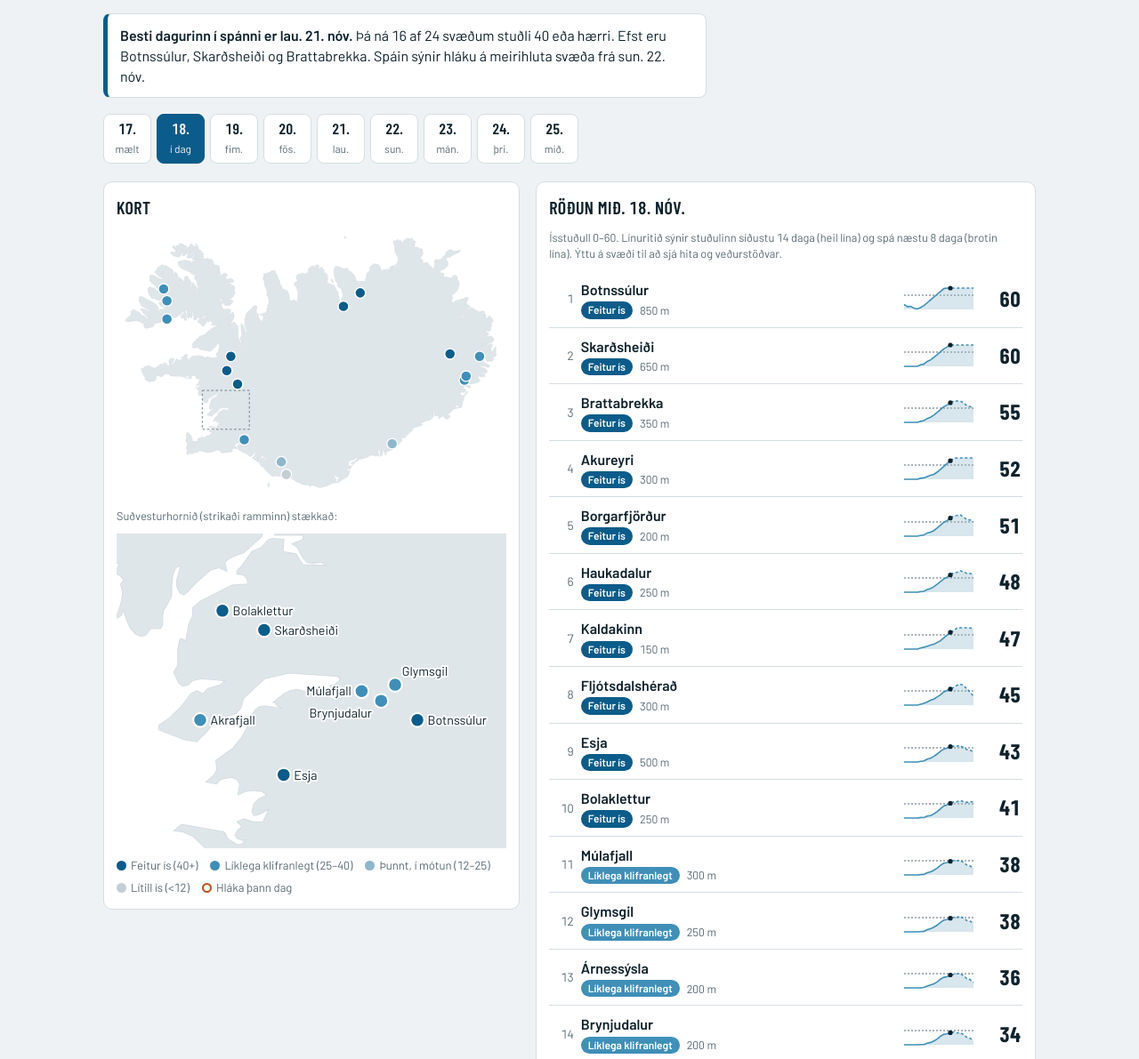
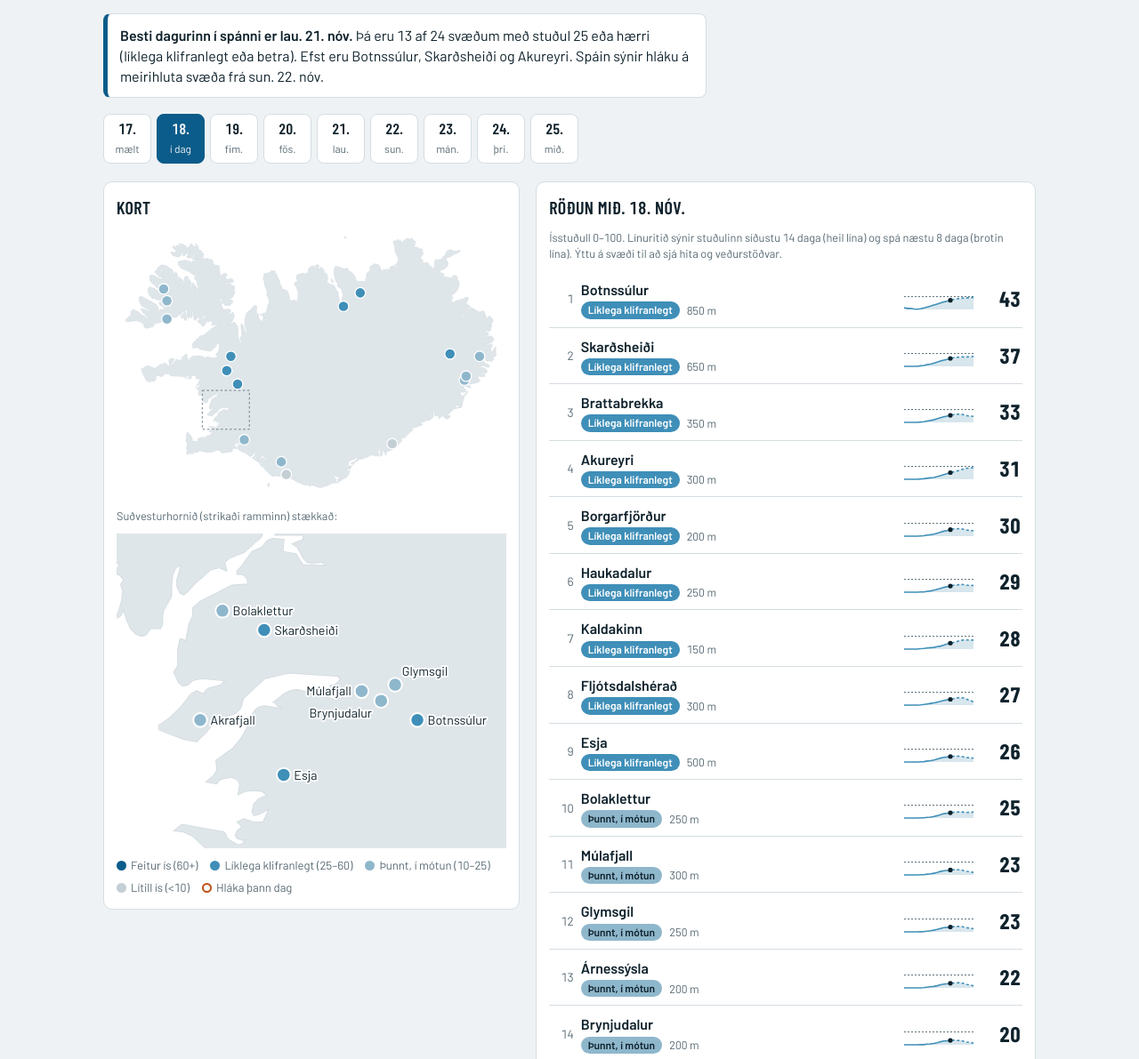
Before and after one commit to gunnarmg/isklifur, a plain HTML site: page index.html in a window 1280 px wide. Shown: the part 107-1298 px from the top of the page at 89% size. Drawn offline with nearby package versions, Linux system fonts and the light colour scheme.

Commit message:
Hægja á ísuppbyggingu og færa stuðul á 0–100
Vika af frosti gefur nú „líklega klifranlegt“ en feitur ís þarf um tvær vikur.
Stillt eftir aðstæðulýsingum af Ísalp (2015–16 og 2024–25).

Co-Authored-By: Claude Fable 5.2 <noreply@anthropic.com>
Claude-Session: https://claude.ai/code/session_01Rczb8x2inUnCndPMkRRjLb

```diff
--- a/index.html
+++ b/index.html
@@ -102,24 +102,24 @@ svg{display:block;max-width:100%;height:auto}
       <div class="cap">Suðvesturhornið (strikaði ramminn) stækkað:</div>
       <div id="inset"></div>
       <div class="legend">
-        <span><i style="background:var(--ice3)"></i>Feitur ís (40+)</span>
-        <span><i style="background:var(--ice2)"></i>Líklega klifranlegt (25–40)</span>
-        <span><i style="background:var(--ice1)"></i>Þunnt, í mótun (12–25)</span>
-        <span><i style="background:var(--ice0)"></i>Lítill ís (&lt;12)</span>
+        <span><i style="background:var(--ice3)"></i>Feitur ís (60+)</span>
+        <span><i style="background:var(--ice2)"></i>Líklega klifranlegt (25–60)</span>
+        <span><i style="background:var(--ice1)"></i>Þunnt, í mótun (10–25)</span>
+        <span><i style="background:var(--ice0)"></i>Lítill ís (&lt;10)</span>
         <span><i class="t"></i>Hláka þann dag</span>
       </div>
     </section>
     <section class="card">
       <h2 id="listh">Röðun</h2>
-      <div class="cap">Ísstuðull 0–60. Línuritið sýnir stuðulinn síðustu 14 daga (heil lína) og spá næstu 8 daga (brotin lína). Ýttu á svæði til að sjá hita og veðurstöðvar.</div>
+      <div class="cap">Ísstuðull 0–100. Línuritið sýnir stuðulinn síðustu 14 daga (heil lína) og spá næstu 8 daga (brotin lína). Ýttu á svæði til að sjá hita og veðurstöðvar.</div>
       <div class="list" id="list"></div>
     </section>
   </div>
   <section class="note">
     <h2>Hvernig þetta er reiknað</h2>
-    <p style="margin-top:8px">Hiti hvers svæðis er veginn úr allt að fjórum næstu sjálfvirku veðurstöðvum og leiðréttur fyrir hæð (0,65° á hverja 100 m). Hver frostdagur bætir meðalfrosti dagsins við stuðulinn (mest 8). Hlákudagur dregur frá tvöfaldan meðalhita, og rigning í spánni dregur frá að auki. Stuðullinn fer aldrei undir 0 eða yfir 60.</p>
+    <p style="margin-top:8px">Hiti hvers svæðis er veginn úr allt að fjórum næstu sjálfvirku veðurstöðvum og leiðréttur fyrir hæð (0,65° á hverja 100 m). Hver frostdagur bætir 0,6 × meðalfrosti dagsins við stuðulinn (frost umfram 8° telst ekki með). Hlákudagur dregur frá 1,2 × meðalhita, og rigning í spánni dregur frá að auki. Stuðullinn er á bilinu 0–100. Vika með um 7° frosti gefur um 30 (líklega klifranlegt), en feitur ís (60) þarf um tvær vikur.</p>
     <p>Spáin kemur frá Open-Meteo og er hliðruð þannig að hún passi við mælingar síðustu sjö daga á hverju svæði.</p>
-    <p><b>Fyrirvarar.</b> Þetta er gróft mat, ekki aðstæðufrétt. Hnit og hæð svæðanna eru áætluð. Líkanið tekur hvorki tillit til vatnsframboðs, áttarhorns, sólar né vinds, og það er aðeins borið saman við örfáar aðstæðulýsingar úr Brynjudal frá 2015, þar sem það stóðst misjafnlega. Gögnin uppfærast tvisvar á dag.</p>
+    <p><b>Fyrirvarar.</b> Þetta er gróft mat, ekki aðstæðufrétt. Hnit og hæð svæðanna eru áætluð. Líkanið tekur hvorki tillit til vatnsframboðs, áttarhorns, sólar né vinds, og það er aðeins borið saman við tólf aðstæðulýsingar af Ísalp (Brynjudalur 2015–16 og þráðurinn 2024–25). Vatnslitlar sprænur frjósa hraðar en stuðullinn segir og vatnsmiklir fossar hægar. Gögnin uppfærast tvisvar á dag.</p>
     <p>Gögn: <a href="https://api.vedur.is/weather/">Veðurstofa Íslands, veðurathuganir</a> · <a href="https://open-meteo.com/">Open-Meteo, veðurspá</a> · <a href="https://www.isalp.is/en/category/crag">Ísalp, klifursvæði</a></p>
   </section>
 </div>
@@ -143,12 +143,12 @@ function simulate(c,D){
   D.fcDates.forEach((d,i)=>{if(d>last)days.push({T:c.fT[i]+off,r:c.fR[i]||0,fc:true})});
   let ice=0;
   for(const d of days){
-    if(d.T<0)ice+=Math.min(-d.T,8);else ice-=2*d.T+Math.min(d.r,20)*0.3;
-    ice=Math.max(0,Math.min(60,ice));d.ice=ice;
+    if(d.T<0)ice+=0.6*Math.min(-d.T,8);else ice-=1.2*d.T+Math.min(d.r,20)*0.18;
+    ice=Math.max(0,Math.min(100,ice));d.ice=ice;
   }
   return days;
 }
-const level=v=>v>=40?3:v>=25?2:v>=12?1:0;
+const level=v=>v>=60?3:v>=25?2:v>=10?1:0;
 const LBL=['Lítill ís','Þunnt, í mótun','Líklega klifranlegt','Feitur ís'];
 let sel=0, selCrag=null;
 
@@ -198,7 +198,7 @@ function drawList(){
     return `<details class="row" data-i="${i}" ${selCrag===i?'open':''}><summary>
       <span class="rank">${k+1}</span>
       <span><span class="name">${c.n}</span><span class="meta"><span class="pill l${lv}">${LBL[lv]}</span>${d.T>1?'<span class="pill thawp">Hláka</span>':''}<span>${c.ele} m</span></span></span>
-      ${spark(ice,NOBS-1-FIRST,sel-FIRST,{lo:0,hi:60,area:true,ref:40})}
+      ${spark(ice,NOBS-1-FIRST,sel-FIRST,{lo:0,hi:100,area:true,ref:60})}
       <span class="score">${num(d.ice)}</span></summary>
       <div class="det">
         <div><b>${WD[d0.getUTCDay()]} ${fmtD(d0)}:</b> meðalhiti ${num(d.T,1)}°${d.fc?', úrkoma '+num(d.r)+' mm (spá)':' (mælt)'}${trend?'. Stuðullinn '+trend+'.':''}</div>
@@ -218,10 +218,10 @@ function drawSummary(){
   const today=NOBS,avg=i=>CRAGS.reduce((a,c)=>a+c.days[i].ice,0)/CRAGS.length;
   let peak=today;for(let i=today;i<NOBS+NFC;i++)if(avg(i)>avg(peak))peak=i;
   const top=[...CRAGS].sort((a,b)=>b.days[peak].ice-a.days[peak].ice).slice(0,3).map(c=>c.n);
-  const fat=CRAGS.filter(c=>c.days[peak].ice>=40).length;
+  const fat=CRAGS.filter(c=>c.days[peak].ice>=25).length;
   let thaw=-1;for(let i=today;i<NOBS+NFC;i++){if(CRAGS.filter(c=>c.days[i].T>1).length>CRAGS.length/2){thaw=i;break}}
   const pd=dayAt(peak);
-  let s=`<strong>Besti dagurinn í spánni er ${WD[pd.getUTCDay()]} ${fmtE(pd)}.</strong> Þá ná ${fat} af ${CRAGS.length} svæðum stuðli 40 eða hærri. Efst eru ${top[0]}, ${top[1]} og ${top[2]}.`;
+  let s=`<strong>Besti dagurinn í spánni er ${WD[pd.getUTCDay()]} ${fmtE(pd)}.</strong> Þá eru ${fat} af ${CRAGS.length} svæðum með stuðul 25 eða hærri (líklega klifranlegt eða betra). Efst eru ${top[0]}, ${top[1]} og ${top[2]}.`;
   if(thaw>=0){const td=dayAt(thaw);s+=` Spáin sýnir hláku á meirihluta svæða frá ${WD[td.getUTCDay()]} ${fmtE(td)}.`}
   document.getElementById('summary').innerHTML=s;
   document.getElementById('sub').textContent=`Gróft mat á ísmyndun á ${CRAGS.length} svæðum. Mælingar Veðurstofunnar til ${fmtD(dayAt(NOBS-1))}, spá til ${fmtD(dayAt(NOBS+NFC-1))} ${dayAt(0).getUTCFullYear()}. Uppfært ${fmtD(new Date(GEN.slice(0,10)+'T00:00:00Z'))} kl. ${GEN.slice(11,16)}.`;
```
Also changed, not shown: 1 other file.
